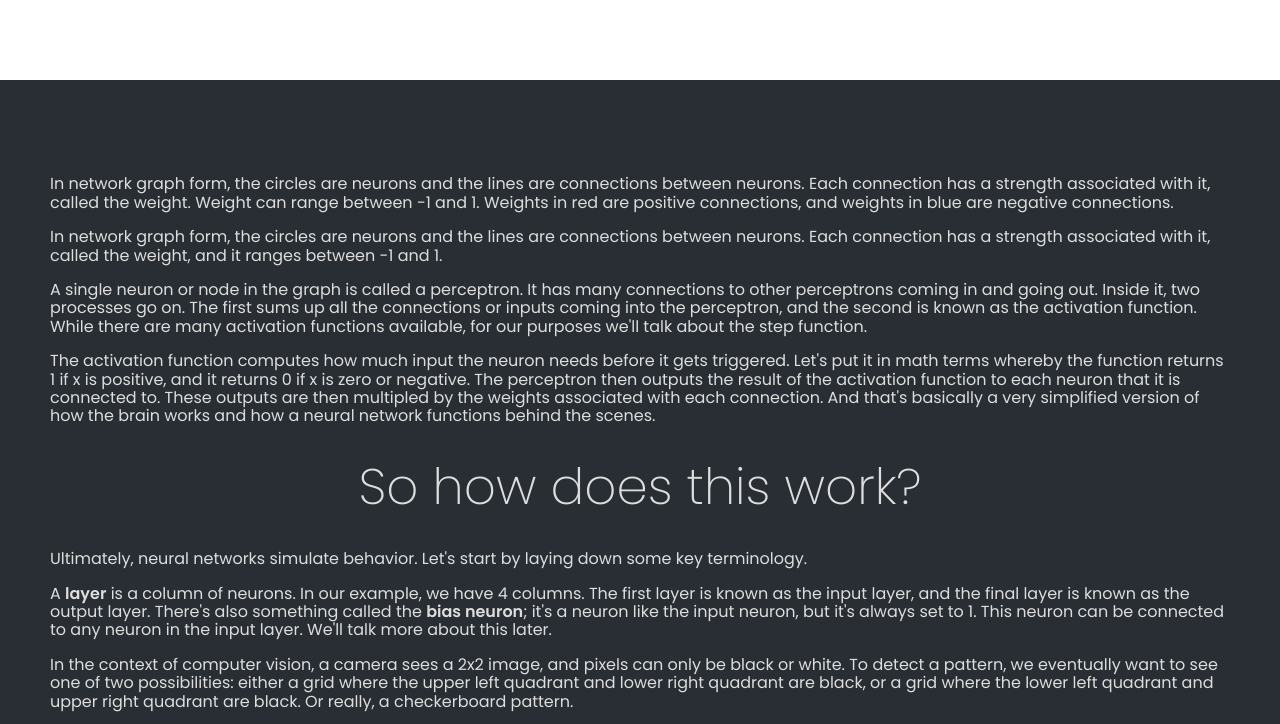
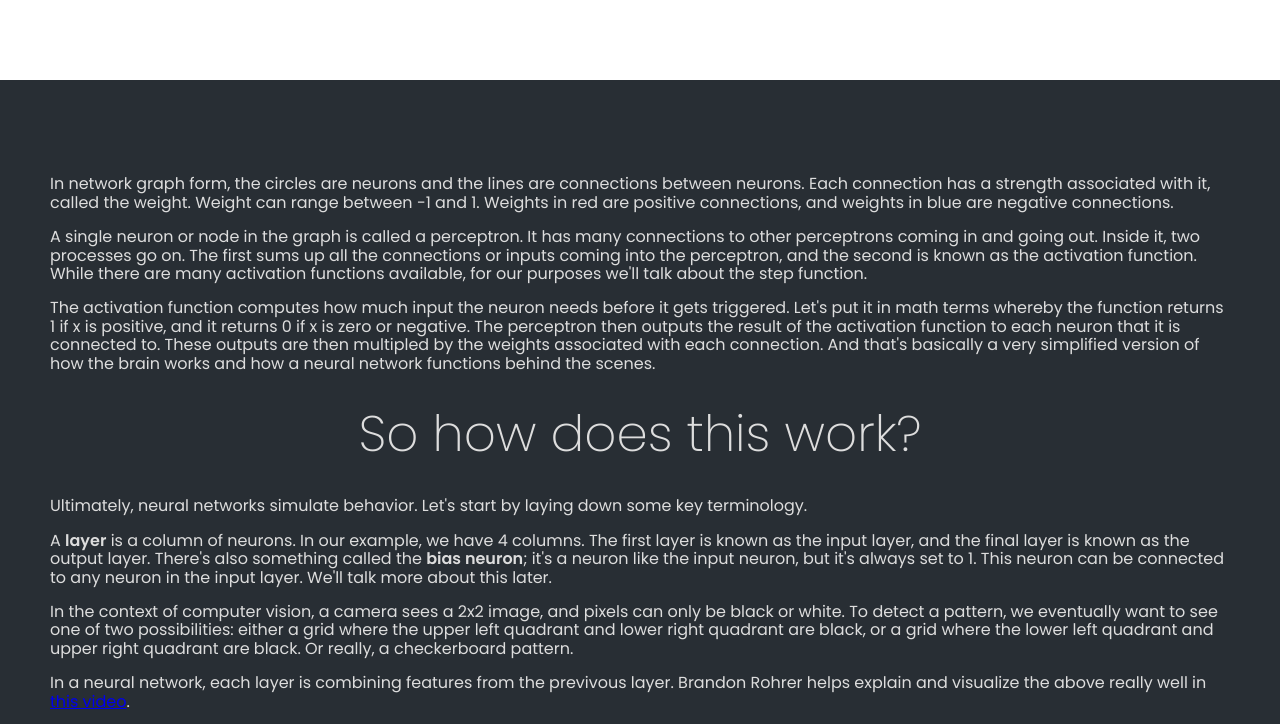
Before and after one commit to ceruleanox/SigmoidHacks, a plain HTML site: page learn.html in a window 1280 px wide. Shown: the part 6506-7230 px from the top of the page. Drawn offline with nearby package versions, Linux system fonts and the light colour scheme; some packages are replaced by stand-ins of ours; grey boxes are pictures that could not be loaded; a script that the page names is missing.

Commit message:
edited duplicate paragraph

```diff
--- a/learn.html
+++ b/learn.html
@@ -228,8 +228,6 @@
 
             <p>In network graph form, the circles are neurons and the lines are connections between neurons. Each connection has a strength associated with it, called the weight. Weight can range between -1 and 1. Weights in red are positive connections, and weights in blue are negative connections.</p>
 
-            <p>In network graph form, the circles are neurons and the lines are connections between neurons. Each connection has a strength associated with it, called the weight, and it ranges between -1 and 1.</p>
-
             <p>A single neuron or node in the graph is called a perceptron. It has many connections to other perceptrons coming in and going out. Inside it, two processes go on. The first sums up all the connections or inputs coming into the perceptron, and the second is known as the activation function. While there are many activation functions available, for our purposes we'll talk about the step function. </p>
 
             <p>The activation function computes how much input the neuron needs before it gets triggered. Let's put it in math terms whereby the function returns 1 if x is positive, and it returns 0 if x is zero or negative. The perceptron then outputs the result of the activation function to each neuron that it is connected to. These outputs are then multipled by the weights associated with each connection. And that's basically a very simplified version of how the brain works and how a neural network functions behind the scenes.</p>
```
